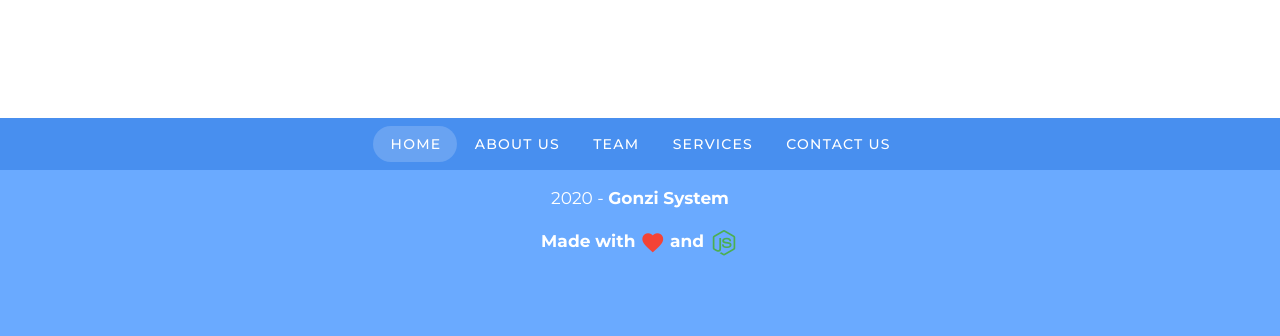
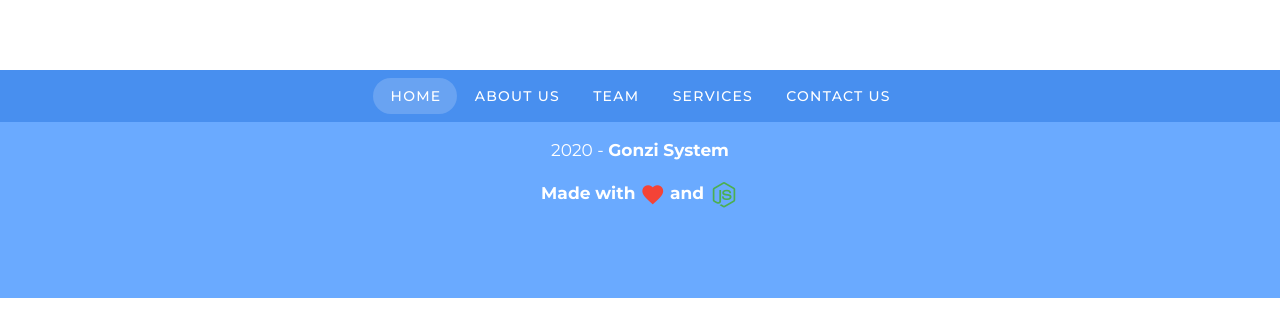
Before and after one commit to gonzagrisa/library_frontend, a Vue app: page / in a window 1280 px wide. Shown: the part 1694-2030 px from the top of the page. After the commit the page ends 1992 px from the top, so only its background shows below. Built offline with nearby package versions, Linux system fonts and the light colour scheme.

Commit message:
Removed margin top from footer

```diff
--- a/src/App.vue
+++ b/src/App.vue
@@ -62,7 +62,7 @@
 		<v-content>
 			<router-view></router-view>
 		</v-content>
-		<Footer class="mt-12" />
+		<Footer/>
 	</v-app>
 </template>
 
```
